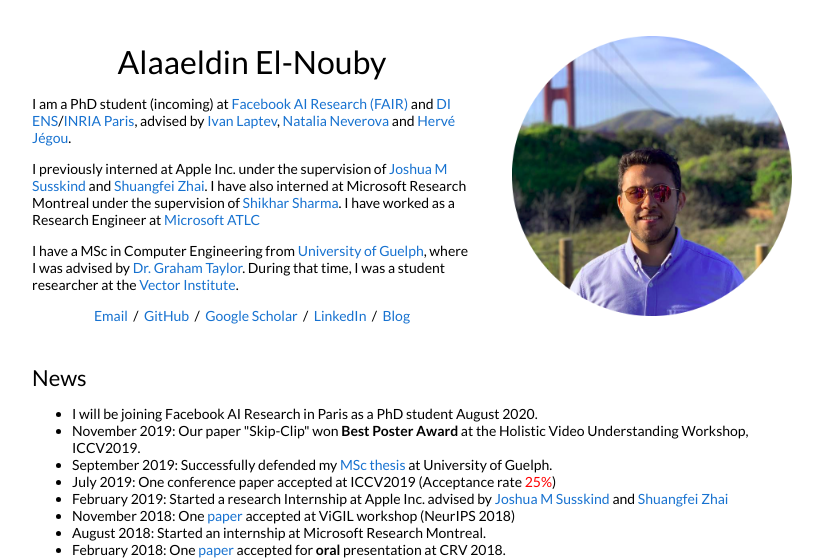
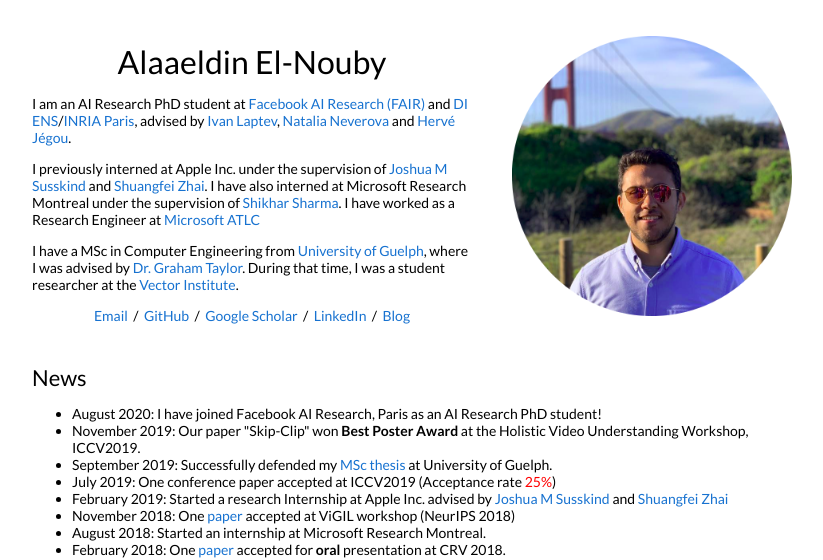
Before and after one commit to aelnouby/aelnouby.github.io, a Jekyll site: the page built from _posts/2019-10-24-skipclip.markdown, in a window 1280 px wide. Shown: the top 560 px of the page, without its empty margins (228-1051 px from the left). Built offline with Jekyll 4.4.1, drawn with Linux system fonts in a browser that asks for light colours.

Commit message:
Update default.html

```diff
--- a/_layouts/default.html
+++ b/_layouts/default.html
@@ -37,7 +37,7 @@
               <h1>
                 Alaaeldin El-Nouby
               </h1>
-              <p>I am a PhD student (incoming) at <a
+              <p>I am an AI Research PhD student at <a
                 href="https://ai.facebook.com/">Facebook AI Research (FAIR)</a>
                 and <a href="https://www.di.ens.fr/">DI ENS</a>/<a
                 href="https://www.inria.fr/centre/paris">INRIA Paris</a>, advised
@@ -82,7 +82,7 @@
             <td style="padding:2.5%;width:100%;vertical-align:middle">
               <h2>News</h2>
                 <ul>
-                  <li>I will be joining Facebook AI Research in Paris as a PhD student August 2020.</li>
+                  <li>August 2020: I have joined Facebook AI Research, Paris as an AI Research PhD student!</li>
                   <li>November 2019: Our paper "Skip-Clip" won <strong>Best Poster Award</strong> at the Holistic Video Understanding Workshop, ICCV2019.</li>
                   <li>September 2019: Successfully defended my <a
                   href="https://atrium.lib.uoguelph.ca/xmlui/bitstream/handle/10214/17417/ali_alaaeldin_201909_MSc.pdf?sequence=5&isAllowed=y">MSc
```
